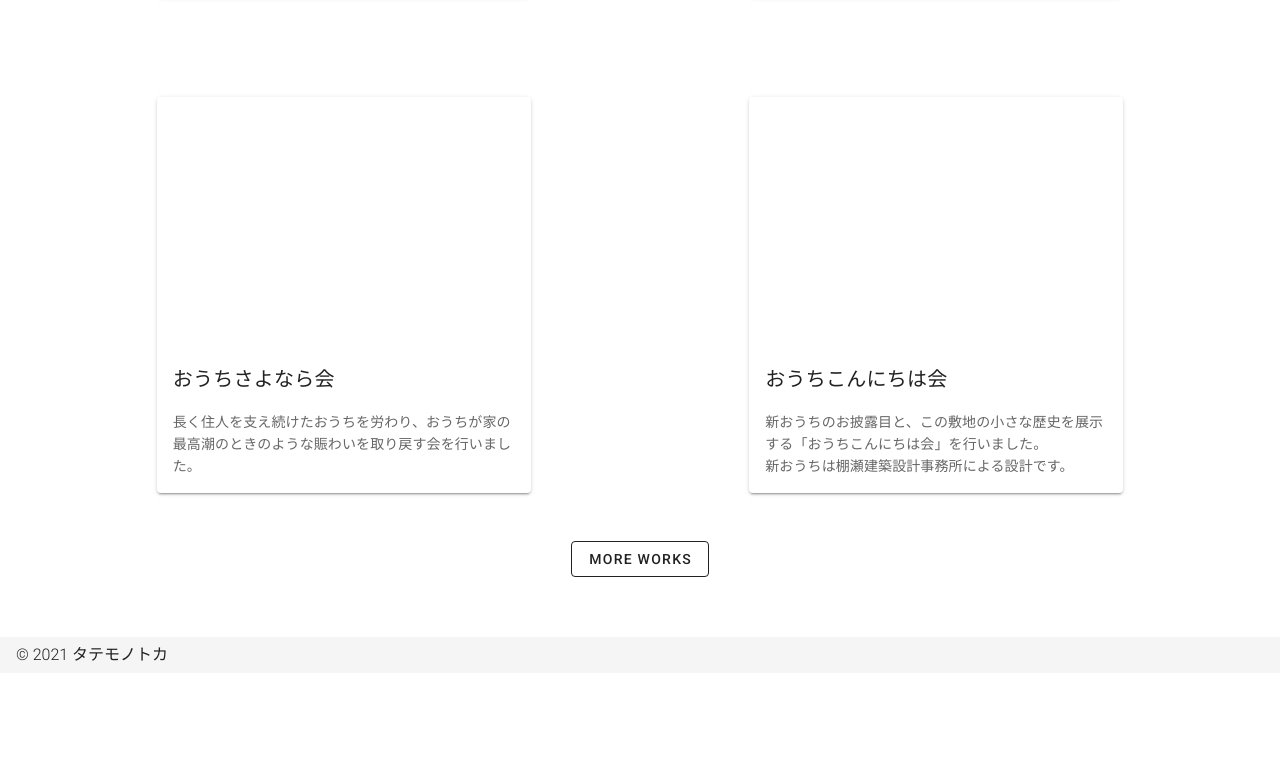
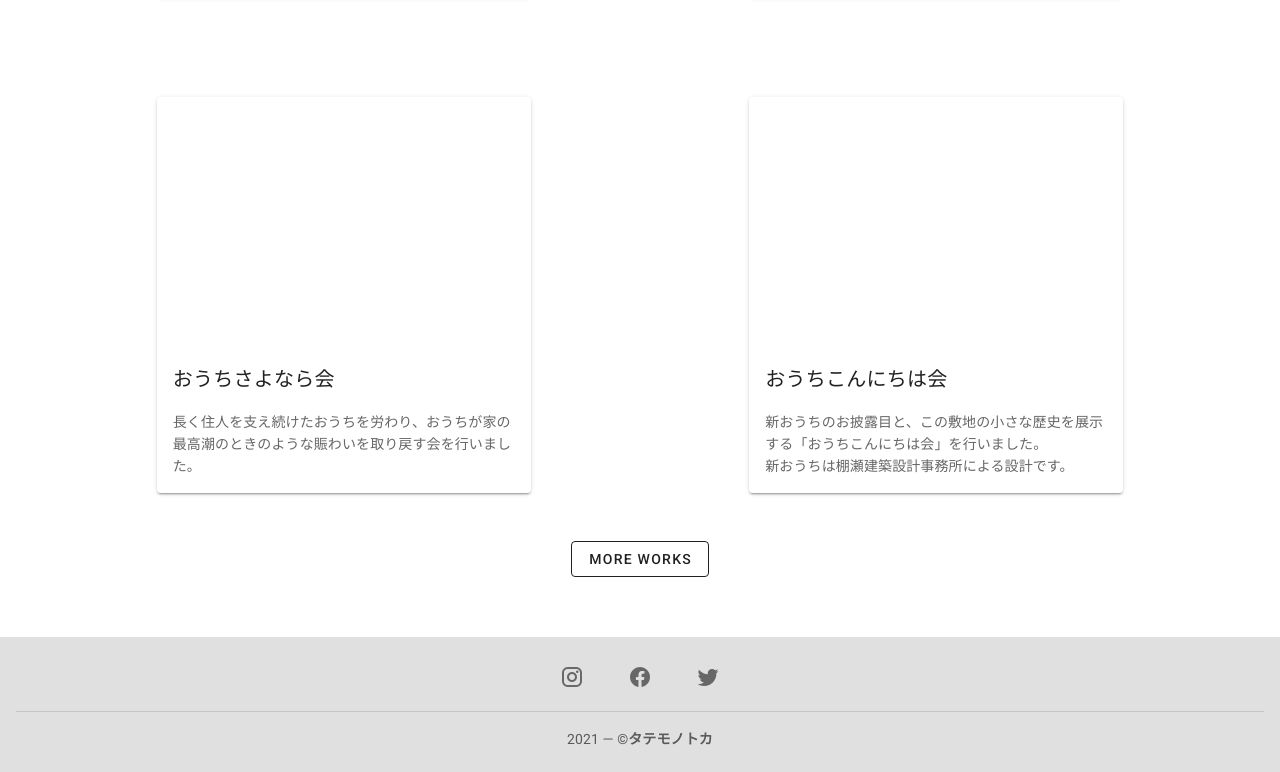
Before and after one commit to Riri0000/tatemonotoka, a Nuxt app: page / in a window 1280 px wide. Shown: the part 1005-1777 px from the top of the page. Before the commit the page ends 1678 px from the top, so only its background shows below. Built offline with nearby package versions, Linux system fonts and the light colour scheme.

Commit message:
Add: Footerリンクの追加

```diff
--- a/layouts/default.vue
+++ b/layouts/default.vue
@@ -106,10 +106,42 @@
     <v-footer
       :absolute="!fixed"
       app
+      color="grey lighten-2"
+    >
+      <v-card
+        flat
+        tile
+        width="100%"
+        class="text-center"
+        color="grey lighten-2"
+      >
+        <v-card-text>
+          <v-btn
+            v-for="icon in icons"
+            :key="icon.icon"
+            :href="icon.link"
+            class="mx-4"
+            icon
+          >
+            <v-icon size="24px">{{ icon.icon }}</v-icon>
+          </v-btn>
+        </v-card-text>
+
+        <v-divider></v-divider>
+
+        <v-card-text>
+          {{ new Date().getFullYear() }} — <strong>&copy;タテモノトカ</strong>
+        </v-card-text>
+      </v-card>
+    </v-footer>
+
+    <!-- <v-footer
+      :absolute="!fixed"
+      app
       class="font-weight-light"
     >
       <span>&copy; {{ new Date().getFullYear() }} タテモノトカ</span>
-    </v-footer>
+    </v-footer> -->
   </v-app>
 </template>
 
@@ -119,7 +151,12 @@ export default {
     return {
       drawer: false,
       fixed: false,
-      title: 'タテモノトカ'
+      title: 'タテモノトカ',
+      icons: [
+        { icon: 'mdi-instagram', link: "https://www.instagram.com/sugitoka/" },
+        { icon: 'mdi-facebook', link: "https://www.facebook.com/yuka.sugiyama.1829" },
+        { icon: 'mdi-twitter', link: "https://twitter.com/z9lt6zjdnhaoydt"},
+      ],
     }
   }
 }
```
Also changed, not shown: 1 other file (tests, documents, lock files or other folders).
